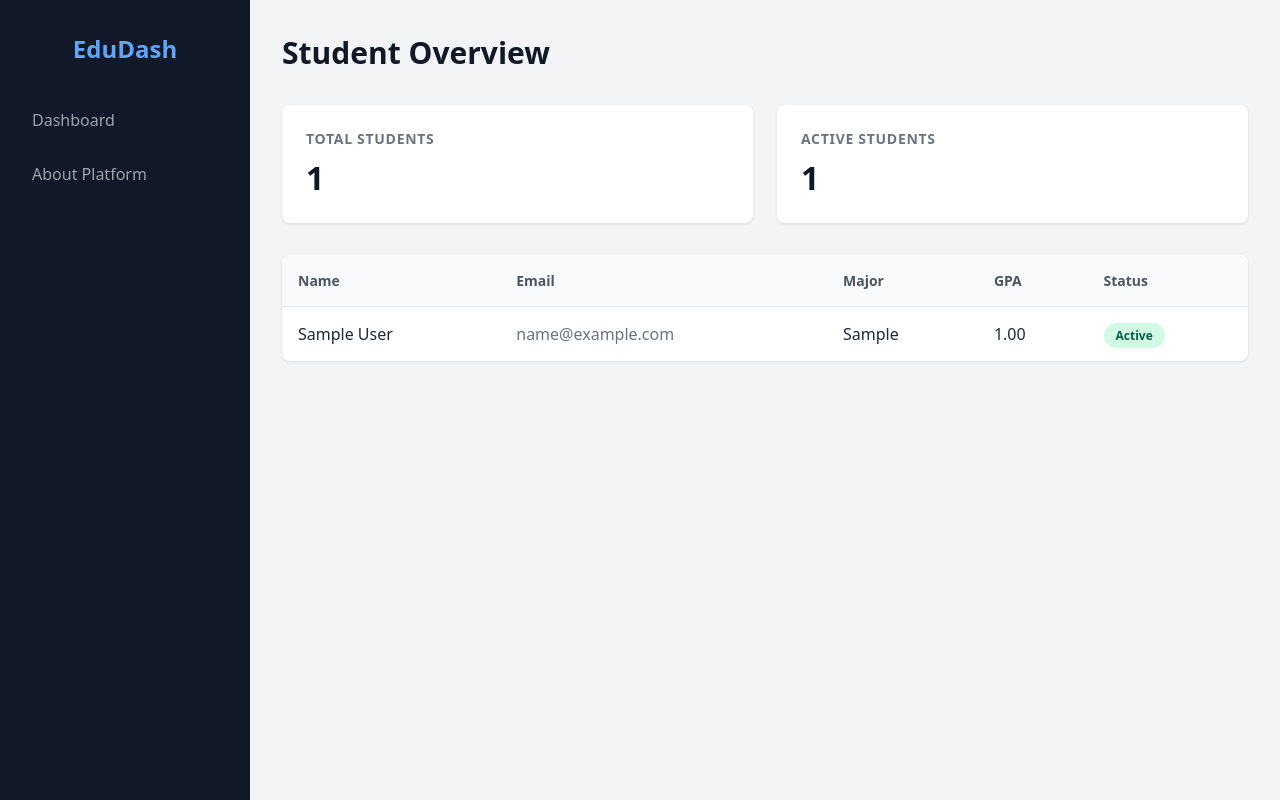
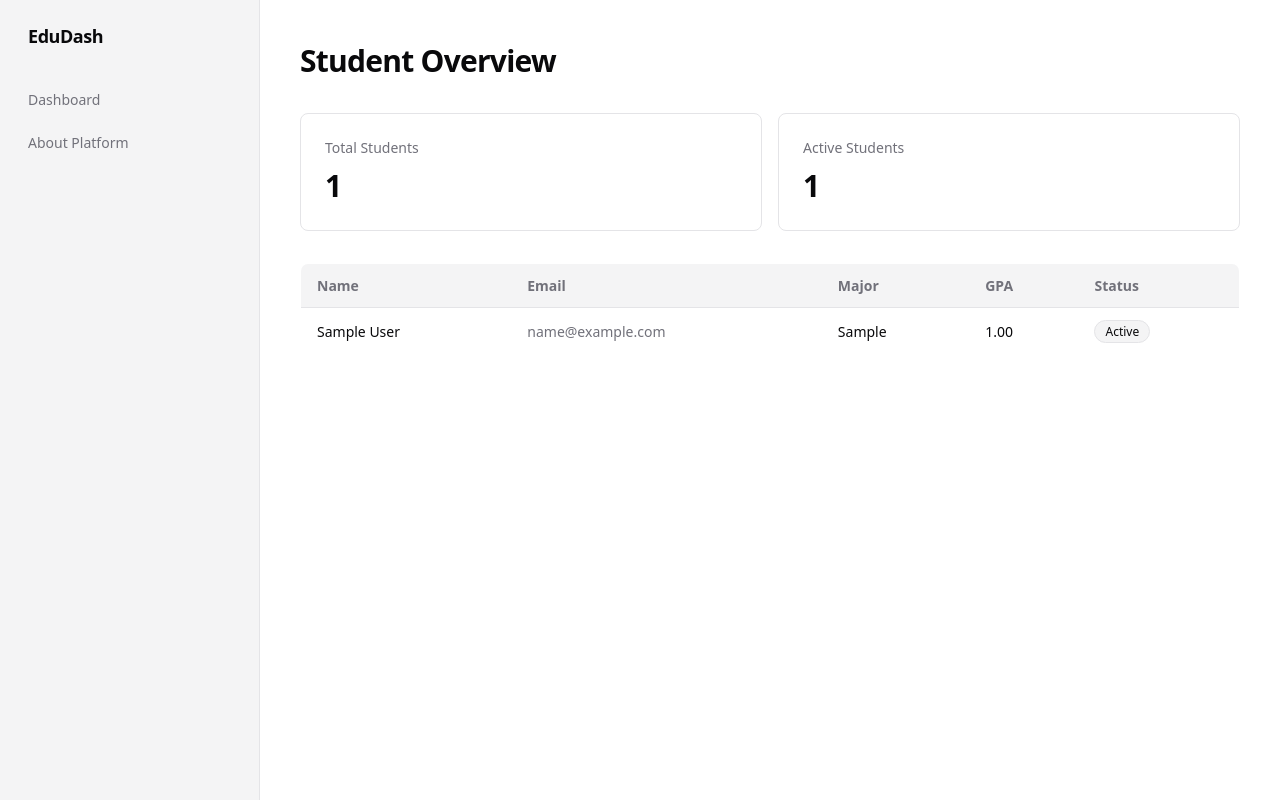
Before and after one commit to Muhammed-Sahal717/Django-project, a Django app: page / in a window 1280 px wide. Run offline with Django 5.2, Linux system fonts and the light colour scheme; tables that the repository leaves empty hold one stand-in row (values such as "Sample post").

Commit message:
Refactor dashboard and platform info templates; update styles and improve structure

```diff
--- a/core/templates/base.html
+++ b/core/templates/base.html
@@ -14,45 +14,57 @@
         font-family:
           system-ui,
           -apple-system,
+          BlinkMacSystemFont,
+          "Segoe UI",
+          Roboto,
           sans-serif;
-        background-color: #f3f4f6;
-        color: #1f2937;
+        background-color: #ffffff;
+        color: #09090b;
         display: flex;
         min-height: 100vh;
       }
       .sidebar {
-        width: 250px;
-        background-color: #111827;
-        color: #fff;
-        padding: 2rem 1rem;
+        width: 260px;
+        background-color: #f4f4f5;
+        border-right: 1px solid #e4e4e7;
+        padding: 1.5rem 1rem;
+        display: flex;
+        flex-direction: column;
       }
       .sidebar h2 {
         margin-bottom: 2rem;
-        font-size: 1.5rem;
-        text-align: center;
-        color: #60a5fa;
+        font-size: 1.125rem;
+        font-weight: 600;
+        letter-spacing: -0.025em;
+        padding-left: 0.75rem;
+        color: #09090b;
       }
       .sidebar a {
         display: block;
-        color: #9ca3af;
+        color: #71717a;
         text-decoration: none;
-        padding: 0.75rem 1rem;
+        padding: 0.625rem 0.75rem;
         border-radius: 0.375rem;
-        margin-bottom: 0.5rem;
-        transition: background 0.2s;
+        font-size: 0.875rem;
+        font-weight: 500;
+        margin-bottom: 0.25rem;
+        transition:
+          background 0.15s,
+          color 0.15s;
       }
       .sidebar a:hover {
-        background-color: #374151;
-        color: #fff;
+        background-color: #e4e4e7;
+        color: #09090b;
       }
       .sidebar a.active {
-        background-color: #2563eb;
-        color: #fff;
+        background-color: #09090b;
+        color: #fafafa;
       }
       .main-content {
         flex: 1;
-        padding: 2rem;
+        padding: 2.5rem;
         overflow-y: auto;
+        background-color: #ffffff;
       }
       header {
         margin-bottom: 2rem;
@@ -60,76 +72,85 @@
       h1 {
         font-size: 1.875rem;
         font-weight: 600;
-        color: #111827;
+        letter-spacing: -0.025em;
+        color: #09090b;
       }
       .stats-grid {
         display: grid;
-        grid-template-columns: repeat(auto-fit, minmax(200px, 1fr));
-        gap: 1.5rem;
+        grid-template-columns: repeat(auto-fit, minmax(220px, 1fr));
+        gap: 1rem;
         margin-bottom: 2rem;
       }
       .stat-card {
-        background: #fff;
+        background: #ffffff;
         padding: 1.5rem;
         border-radius: 0.5rem;
-        box-shadow: 0 1px 3px rgba(0, 0, 0, 0.1);
+        border: 1px solid #e4e4e7;
       }
       .stat-card h3 {
         font-size: 0.875rem;
-        color: #6b7280;
-        text-transform: uppercase;
-        letter-spacing: 0.05em;
+        font-weight: 500;
+        color: #71717a;
         margin-bottom: 0.5rem;
       }
       .stat-card .value {
-        font-size: 2rem;
-        font-weight: 700;
-        color: #111827;
+        font-size: 1.875rem;
+        font-weight: 600;
+        letter-spacing: -0.025em;
+        color: #09090b;
       }
       table {
         width: 100%;
         border-collapse: collapse;
-        background: #fff;
+        background: #ffffff;
+        border: 1px solid #e4e4e7;
         border-radius: 0.5rem;
         overflow: hidden;
-        box-shadow: 0 1px 3px rgba(0, 0, 0, 0.1);
       }
       th,
       td {
-        padding: 1rem;
+        padding: 0.75rem 1rem;
         text-align: left;
-        border-bottom: 1px solid #e5e7eb;
+        border-bottom: 1px solid #e4e4e7;
+        font-size: 0.875rem;
       }
       th {
-        background-color: #f9fafb;
+        background-color: #f4f4f5;
         font-weight: 600;
-        color: #4b5563;
-        font-size: 0.875rem;
+        color: #71717a;
       }
       tr:last-child td {
         border-bottom: none;
       }
+      tr:hover td {
+        background-color: #fafafa;
+      }
       .status {
-        padding: 0.25rem 0.75rem;
+        display: inline-flex;
+        align-items: center;
+        padding: 0.125rem 0.625rem;
         border-radius: 9999px;
         font-size: 0.75rem;
-        font-weight: 600;
+        font-weight: 500;
+        border: 1px solid transparent;
       }
       .status.active {
-        background-color: #d1fae5;
-        color: #065f46;
+        background-color: #f4f4f5;
+        color: #09090b;
+        border-color: #e4e4e7;
       }
       .status.inactive {
-        background-color: #fee2e2;
-        color: #991b1b;
+        background-color: #ffffff;
+        color: #71717a;
+        border-color: #e4e4e7;
       }
     </style>
   </head>
   <body>
     <div class="sidebar">
       <h2>EduDash</h2>
-      <a href="{% url 'home' %}">Dashboard</a>
-      <a href="{% url 'about' %}">About Platform</a>
+      <a href="{% url 'dashboard' %}">Dashboard</a>
+      <a href="{% url 'platform_info' %}">About Platform</a>
     </div>
     <div class="main-content">{% block content %}{% endblock %}</div>
   </body>
--- a/core/templates/dashboard.html
+++ b/core/templates/dashboard.html
@@ -1,6 +1,4 @@
-{% extends 'base.html' %}
-
-{% block content %}
+{% extends 'base.html' %} {% block content %}
 <header>
   <h1>Student Overview</h1>
 </header>
@@ -29,10 +27,10 @@
   <tbody>
     {% for student in students %}
     <tr>
-            <td style="font-weight: 500;">{{ student.name }}</td>
-            <td style="color: #6b7280;">{{ student.email }}</td>
-            <td>{{ student.major }}</td>
-            <td>{{ student.gpa }}</td>
+      <td style="font-weight: 500; color: #09090b">{{ student.name }}</td>
+      <td style="color: #71717a">{{ student.email }}</td>
+      <td style="color: #09090b">{{ student.major }}</td>
+      <td style="color: #09090b">{{ student.gpa }}</td>
       <td>
         {% if student.is_active %}
         <span class="status active">Active</span>
@@ -43,7 +41,9 @@
     </tr>
     {% empty %}
     <tr>
-            <td colspan="5" style="text-align: center; padding: 2rem; color: #6b7280;">No students found in the database.</td>
+      <td colspan="5" style="text-align: center; padding: 2rem; color: #71717a">
+        No students found in the database.
+      </td>
     </tr>
     {% endfor %}
   </tbody>
--- a/core/urls.py
+++ b/core/urls.py
@@ -1,8 +1,8 @@
 from django.urls import path
 
-from .views import about_view, home_view
+from .views import dashboard_view, platform_info_view
 
 urlpatterns = [
-    path('', home_view, name='home'),
-    path('about/', about_view, name='about'),
+    path('', dashboard_view, name='dashboard'),
+    path('info/', platform_info_view, name='platform_info'),
 ]
--- a/core/views.py
+++ b/core/views.py
@@ -3,7 +3,7 @@ from django.shortcuts import render
 from .models import Student
 
 
-def home_view(request):
+def dashboard_view(request):
     students = Student.objects.all().order_by('-gpa')
     context = {
         'students': students,
@@ -12,5 +12,5 @@ def home_view(request):
     }
     return render(request, 'dashboard.html', context)
 
-def about_view(request):
+def platform_info_view(request):
     return render(request, 'platform_info.html')
```
Also changed, not shown: core/templates/platform_info.html (+9 -4 lines). Lines whose indentation alone changed are shown as unchanged.
